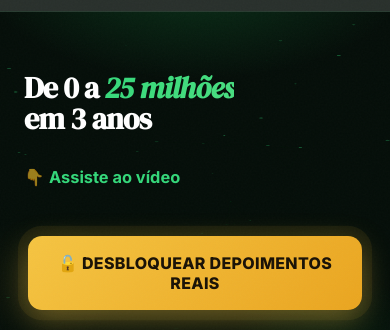
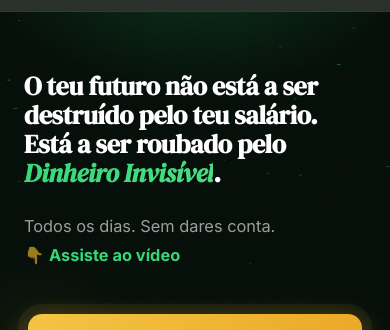
Before and after one commit to arseniocambimbi-creator/pagina-30-dias, a website: page projeto-30dias/index.html in a window 390 px wide. Shown: the part 130-460 px from the top of the page. Drawn offline with Linux system fonts and the light colour scheme; no server answers.

Commit message:
Headline nova: 'Dinheiro Invisivel' no lugar de 'De 0 a 25 milhoes'
- Headline: o teu futuro esta a ser roubado pelo Dinheiro Invisivel
- Fonte reduzida para acomodar o texto mais longo (desktop e mobile)

Co-Authored-By: Claude Opus 4.8 <noreply@anthropic.com>

```diff
--- a/projeto-30dias/index.html
+++ b/projeto-30dias/index.html
@@ -104,10 +104,10 @@
 
     h1.hero-hl {
       font-family: 'DM Serif Display', serif;
-      font-size: clamp(34px, 8.5vw, 62px);
-      color: #fff; line-height: 1.05; margin-bottom: 28px;
+      font-size: clamp(26px, 5.6vw, 46px);
+      color: #fff; line-height: 1.12; margin-bottom: 24px;
       text-wrap: pretty;
-      letter-spacing: -.02em;
+      letter-spacing: -.01em;
     }
     h1.hero-hl em {
       font-style: italic;
@@ -942,7 +942,7 @@
       .cta-grid { grid-template-columns: 1fr; }
       .stats { gap: 24px; }
       .stat-num { font-size: 34px; }
-      h1.hero-hl { font-size: 30px; }
+      h1.hero-hl { font-size: 26px; }
       .hero { min-height: auto; padding: 60px 0 80px; }
       .price-big { font-size: 44px; }
       .offer-box { padding: 28px 20px; }
@@ -1396,11 +1396,12 @@ src="https://www.facebook.com/tr?id=1536891164848719&ev=PageView&noscript=1"
 
   <div class="wrap">
     <h1 class="hero-hl">
-      De 0 a <em>25 milhões</em><br>
-      em 3 anos
+      O teu futuro não está a ser destruído pelo teu salário.<br>
+      Está a ser roubado pelo <em>Dinheiro Invisível</em>.
     </h1>
 
     <p class="hero-sub">
+      Todos os dias. Sem dares conta.<br>
       👇 <strong>Assiste ao vídeo</strong>
     </p>
 
```
